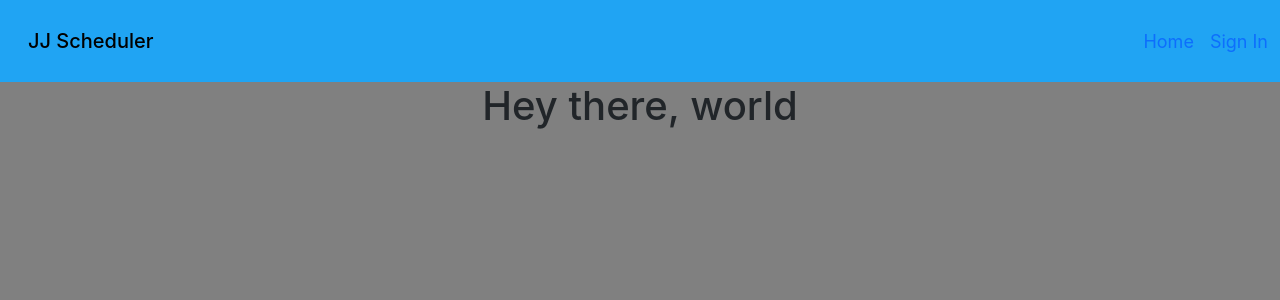
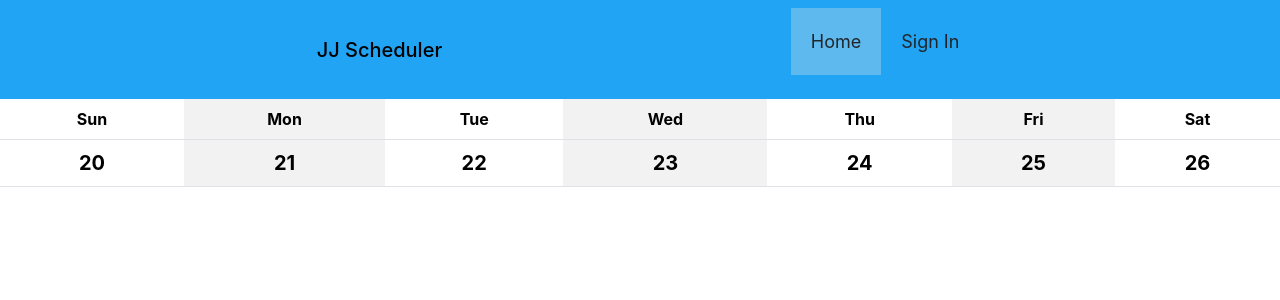
Before and after one commit to DalPalCarl/JJSchedule, a React (Create React App) app: page / in a window 1280 px wide. Shown: the top 300 px of the page. Built offline with nearby package versions, Linux system fonts and the light colour scheme; the HTML template or start-up script is replaced by a standard one.

Commit message:
Style Navbar, active tab logic
Create full week date from current date
Add table to display weekdays and dates

```diff
--- a/src/App.css
+++ b/src/App.css
@@ -1,9 +1,9 @@
 .App {
   text-align: center;
-  background-color: gray;
+  background-color: white;
 }
 html {
-  background-color: gray;
+  background-color: white;
 
 }
 
--- a/src/components/Components.css
+++ b/src/components/Components.css
@@ -1,12 +1,10 @@
-li {
+li * {
     text-decoration: none;
     margin: 1rem;
 }
 
-li:active {
-    background-color: #42b1f0;
-    height: max-content;
-    column-span: all;
+li.active {
+    background-color: #5db9ee;
 }
 
 nav h1 {
@@ -15,13 +13,19 @@ nav h1 {
 
 nav {
     background-color: #20A4F3;
+    align-items: stretch;
 }
 
 ul {
-    align-items: center;
+    align-items: stretch;
+    display: flex;
 }
 
-.link {
+a {
     text-decoration: none;
     font-size: large;
+    color: inherit;
+    height: 100%;
+    display: flex;
+    padding: .25rem;
 }
--- a/src/components/Home.js
+++ b/src/components/Home.js
@@ -1,11 +1,46 @@
 
 
 const Home = () => {
+    const wArray = getCurrentWeek();
+
     return(
-        <>
-            <h1>Hey there, world</h1>
-        </>
+        <div className="table-responsive">
+            <table className="table table-striped-columns">
+                <thead>
+                    <tr>
+                        <th scope="col">Sun</th>
+                        <th scope="col">Mon</th>
+                        <th scope="col">Tue</th>
+                        <th scope="col">Wed</th>
+                        <th scope="col">Thu</th>
+                        <th scope="col">Fri</th>
+                        <th scope="col">Sat</th>
+                    </tr>
+                    <tr className="fs-5">
+                        <th scope="col">{wArray[0]}</th>
+                        <th scope="col">{wArray[1]}</th>
+                        <th scope="col">{wArray[2]}</th>
+                        <th scope="col">{wArray[3]}</th>
+                        <th scope="col">{wArray[4]}</th>
+                        <th scope="col">{wArray[5]}</th>
+                        <th scope="col">{wArray[6]}</th>
+                    </tr>
+                </thead>
+            </table>
+        </div>
     );
 }
 
+function getCurrentWeek() {
+    const weekDay = +new Date().getDay();
+    const monthDay = +new Date().getDate();
+    let from = monthDay - weekDay;
+    let to = monthDay + (7-weekDay);
+    let weekArray = [];
+    for(let j = from; j < to; j++){
+        weekArray = [...weekArray, j];
+    }
+    return weekArray;
+}
+
 export default Home;
--- a/src/components/Navbar.js
+++ b/src/components/Navbar.js
@@ -1,22 +1,22 @@
 import { Link } from 'react-router-dom';
 import './Components.css';
+import { useState } from 'react';
 
 const Navbar = () => {
+    const [tab, setTab] = useState("/");
+
     return(
     <>
-        <nav className="navbar">
-
-            <div className='container-fluid'>
-                <h1 className="navbar-brand">JJ Scheduler</h1>
-                <ul className='d-flex p-0 m-0'>
-                    <li className='nav-link'>
-                        <Link className='link' to="/">Home</Link>
-                    </li>
-                    <li className='nav-link p-0 m-0'>
-                        <Link className="link" to="/signin">Sign In</Link>
-                    </li>
-                </ul>
-            </div>
+        <nav className="navbar justify-content-evenly align-items-center">
+            <h1 className="navbar-brand">JJ Scheduler</h1>
+            <ul className=''>
+                <li className={tab === "/" ? "nav-link active" : "nav-link"}>
+                    <Link className='link' to="/" onClick={() => {setTab("/")}}>Home</Link>
+                </li>
+                <li className={tab === "/signin" ? "nav-link active" : "nav-link"}>
+                    <Link className="link" to="/signin" onClick={() => {setTab("/signin")}}>Sign In</Link>
+                </li>
+            </ul>
 
         </nav>
     </>
```
Also changed, not shown: 1 other file (tests, documents, lock files or other folders).
